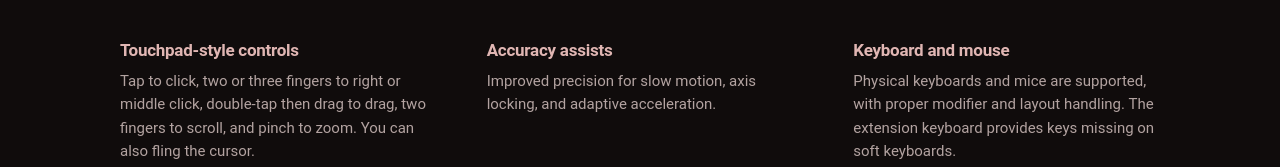
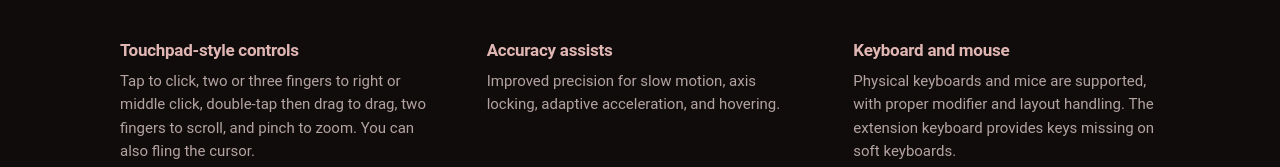
Before and after one commit to pgaskin/vento, a plain HTML site: page website/index.html in a window 1280 px wide. Shown: the part 627-794 px from the top of the page. Drawn offline with Linux system fonts and the light colour scheme; a web font is replaced by a local one.

Commit message:
Release v3

```diff
--- a/website/index.html
+++ b/website/index.html
@@ -393,8 +393,8 @@
           <div class="feature">
             <h3>Accuracy assists</h3>
             <p>
-              Improved precision for slow motion, axis locking, and adaptive
-              acceleration.
+              Improved precision for slow motion, axis locking, adaptive
+              acceleration, and hovering.
             </p>
           </div>
           <div class="feature">
```
Also changed, not shown: metadata/en-US/changelogs/3.txt (added), 3 other files.
